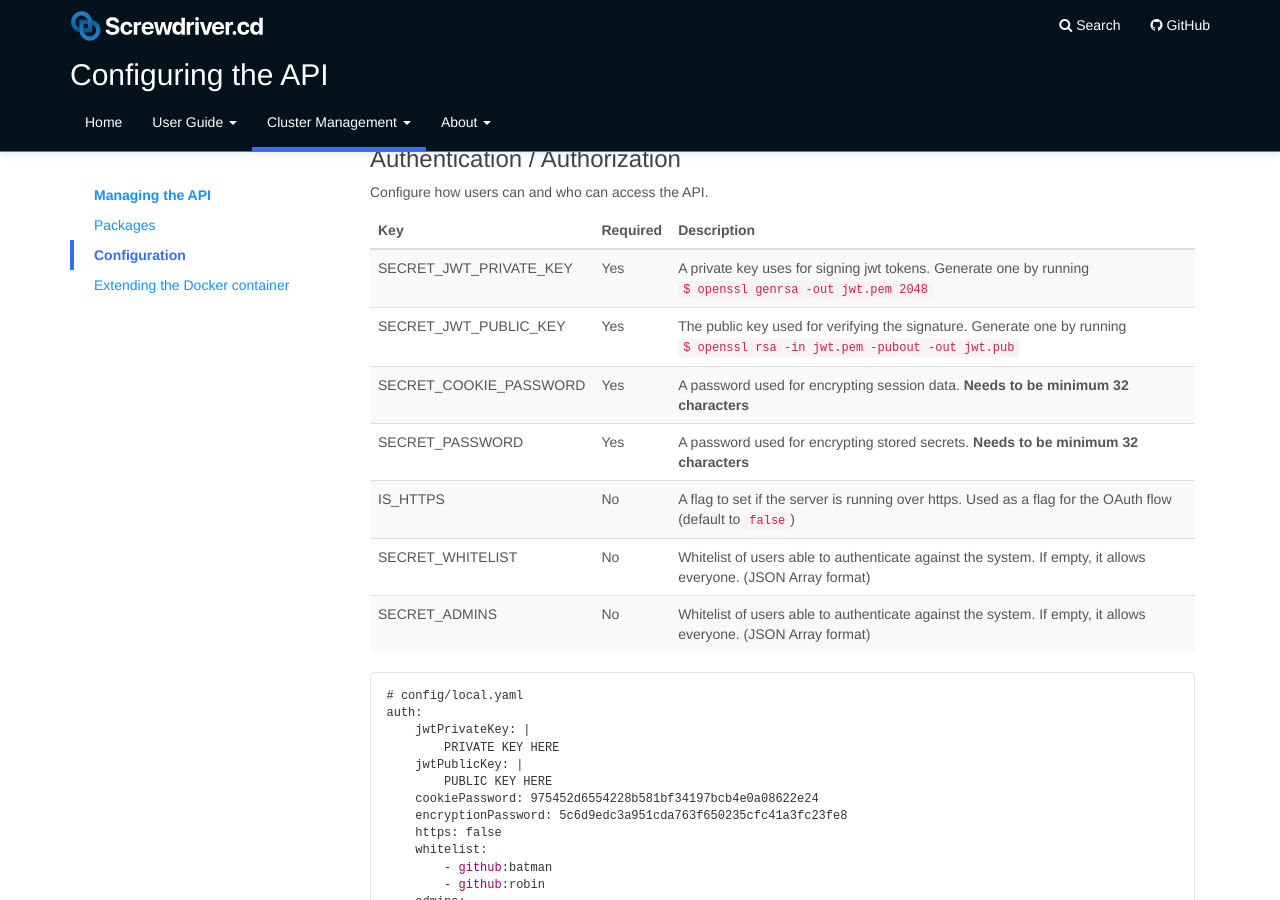
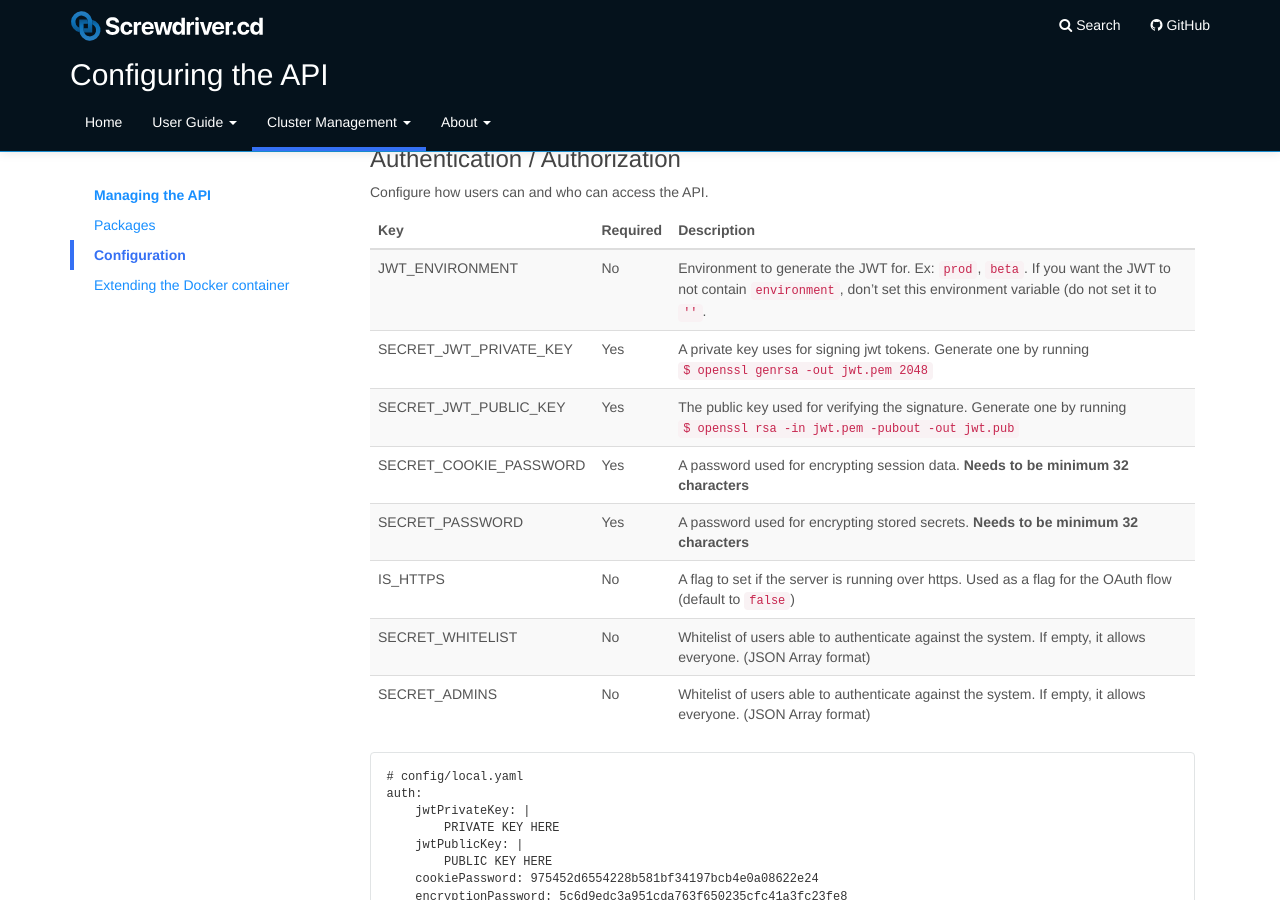
Before and after one commit to screwdriver-cd/guide, a Jekyll site: the page built from docs/cluster-management/configure-api.md, in a window 1280 px wide and 900 px high, scrolled down 407 px. Built offline with Jekyll 4.4.1, drawn with Linux system fonts in a browser that asks for light colours.

Commit message:
fix: update guide for JWT_ENVIRONMENT

```diff
--- a/docs/cluster-management/configure-api.md
+++ b/docs/cluster-management/configure-api.md
@@ -36,6 +36,7 @@ Configure how users can and who can access the API.
 
 | Key                    | Required | Description                                                                                                               |
 |:-----------------------|:---------|:--------------------------------------------------------------------------------------------------------------------------|
+| JWT_ENVIRONMENT | No      | Environment to generate the JWT for. Ex: `prod`, `beta`. If you want the JWT to not contain `environment`, don't set this environment variable (do not set it to `''`. |
 | SECRET_JWT_PRIVATE_KEY | Yes      | A private key uses for signing jwt tokens. Generate one by running `$ openssl genrsa -out jwt.pem 2048`                   |
 | SECRET_JWT_PUBLIC_KEY  | Yes      | The public key used for verifying the signature. Generate one by running `$ openssl rsa -in jwt.pem -pubout -out jwt.pub` |
 | SECRET_COOKIE_PASSWORD | Yes      | A password used for encrypting session data. **Needs to be minimum 32 characters**                                        |
```
